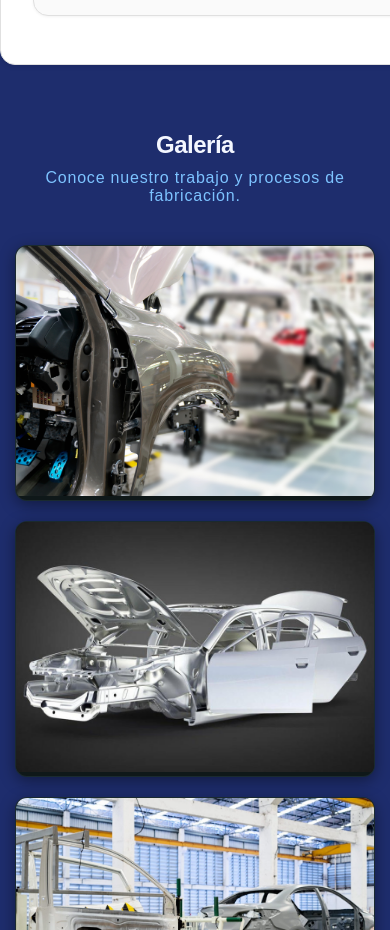
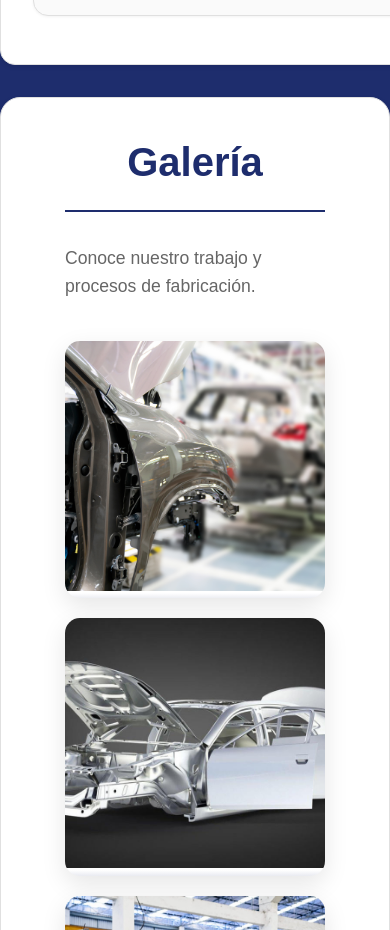
Before and after one commit to 3arlos3ere3er-ctrl/GrupoFraxera, a React (Vite) app: page / in a window 390 px wide. Shown: the part 3360-4290 px from the top of the page. Built offline with nearby package versions, Linux system fonts and the light colour scheme.

Commit message:
Cambio de disenio en galeria, fondo blanco

```diff
--- a/src/Components/Galeria/Galeria.css
+++ b/src/Components/Galeria/Galeria.css
@@ -1,27 +1,28 @@
 .galeria-container {
-  padding: 80px 20px;
-  background: #1e2d6d;
-  color: #f4f7ff;
+  padding: 2rem 4rem;
+  background-color: #ffffff;
+  color: #333333;
+  line-height: 1.6;
   max-width: 1200px;
-  margin: 0 auto;
+  margin: 1rem auto;
+  border-radius: 20px;
+  border: 1px solid #e0e0e0;
+  box-shadow: 0 2px 5px rgba(0, 0, 0, 0.1);
 }
 
 .galeria-container h1 {
   font-size: 2.5rem;
-  font-weight: 700;
-  color: #f4f7ff;
+  color: #1e2d6d;
+  margin-bottom: 2rem;
   text-align: center;
-  margin-bottom: 10px;
-  letter-spacing: -0.5px;
+  border-bottom: 2px solid #1e2d6d;
+  padding-bottom: 1rem;
 }
 
 .galeria-container p {
+  margin-bottom: 40px;
+  color: #666;
   font-size: 1.1rem;
-  color: #7dc3ff;
-  text-align: center;
-  margin-bottom: 60px;
-  font-weight: 400;
-  letter-spacing: 0.05em;
 }
 
 .galeria-grid {
@@ -32,76 +33,30 @@
   margin: 0 auto;
 }
 
-/* ========================================
-   RESPONSIVE DESIGN
-   ======================================== */
-
-@media (max-width: 1024px) {
+@media (max-width: 960px) {
   .galeria-grid {
-    grid-template-columns: repeat(2, 1fr);
-    gap: 25px;
-  }
-
-  .galeria-container {
-    padding: 60px 20px;
-  }
-
-  .galeria-container h1 {
-    font-size: 2rem;
+    grid-template-columns: repeat(2, minmax(250px, 1fr));
   }
 }
 
-@media (max-width: 768px) {
+@media (max-width: 620px) {
   .galeria-grid {
     grid-template-columns: 1fr;
-    gap: 20px;
-  }
-
-  .galeria-container {
-    padding: 50px 15px;
-  }
-
-  .galeria-container h1 {
-    font-size: 1.8rem;
-  }
-
-  .galeria-container p {
-    font-size: 1rem;
-    margin-bottom: 40px;
-  }
-
-  .galeria-modal-content {
-    max-width: 90%;
-    padding: 30px;
-  }
-}
-
-@media (max-width: 480px) {
-  .galeria-container h1 {
-    font-size: 1.5rem;
-  }
-
-  .galeria-modal-content {
-    max-height: 85vh;
-    padding: 25px;
   }
 }
 
 .galeria-item {
   position: relative;
   overflow: hidden;
-  border-radius: 12px;
-  box-shadow: 0 4px 15px rgba(0, 0, 0, 0.4);
-  border: 1px solid rgba(125, 195, 255, 0.1);
-  transition: all 0.3s ease;
+  border-radius: 15px;
+  box-shadow: 0 8px 25px rgba(0, 0, 0, 0.1);
+  transition: transform 0.3s ease, box-shadow 0.3s ease;
   cursor: pointer;
-  background: #0f1819;
 }
 
 .galeria-item:hover {
-  transform: translateY(-8px);
-  box-shadow: 0 12px 35px rgba(93, 141, 255, 0.2);
-  border-color: rgba(125, 195, 255, 0.4);
+  transform: translateY(-10px);
+  box-shadow: 0 15px 40px rgba(0, 0, 0, 0.2);
 }
 
 .galeria-item img {
@@ -120,8 +75,8 @@
   bottom: -50px;
   width: 100%;
   padding: 15px;
-  background: linear-gradient(transparent, rgba(0, 0, 0, 0.7));
-  color: #f4f7ff;
+  background: linear-gradient(transparent, rgba(30, 45, 109, 0.9));
+  color: white;
   transition: bottom 0.3s ease;
   text-align: center;
   font-weight: 600;
@@ -138,7 +93,7 @@
 }
 
 .galeria-button {
-  background: linear-gradient(135deg, #5d8dff 0%, #3b5bdc 100%);
+  background: #1e2d6d;
   color: #ffffff;
   border: none;
   border-radius: 999px;
@@ -146,89 +101,54 @@
   font-size: 1rem;
   font-weight: 700;
   cursor: pointer;
-  transition: transform 180ms ease, box-shadow 180ms ease, background-color 180ms ease;
+  transition: transform 0.3s ease, box-shadow 0.3s ease, background 0.3s ease;
+  box-shadow: 0 10px 25px rgba(30, 45, 109, 0.18);
 }
 
-.galeria-button:hover,
+.galeria-button:hover {
+  transform: translateY(-2px);
+  box-shadow: 0 16px 30px rgba(30, 45, 109, 0.2);
+  background: #16224f;
+}
+
 .galeria-button:focus-visible {
-  transform: translateY(-2px);
-  box-shadow: 0 18px 34px rgba(20, 42, 78, 0.18);
+  outline: 3px solid rgba(30, 45, 109, 0.25);
+  outline-offset: 4px;
 }
 
 .galeria-modal {
   position: fixed;
-  top: 0;
-  left: 0;
-  width: 100%;
-  height: 100%;
-  background: rgba(0, 0, 0, 0.8);
+  inset: 0;
   display: flex;
+  justify-content: center;
   align-items: center;
-  justify-content: center;
+  background: rgba(16, 24, 34, 0.85);
   z-index: 1000;
-  padding: 20px;
-  animation: fadeInBackdrop 0.3s ease;
-  backdrop-filter: blur(4px);
-}
-
-@keyframes fadeInBackdrop {
-  from {
-    opacity: 0;
-  }
-  to {
-    opacity: 1;
-  }
+  padding: 1.5rem;
 }
 
 .galeria-modal-content {
   position: relative;
-  width: 100%;
-  max-width: 600px;
+  width: min(100%, 960px);
   max-height: 90vh;
-  overflow-y: auto;
-  background: #0f1819;
-  border-radius: 16px;
-  box-shadow: 0 20px 60px rgba(0, 0, 0, 0.6);
-  border: 1px solid rgba(125, 195, 255, 0.15);
-  animation: slideInModal 0.3s cubic-bezier(0.34, 1.56, 0.64, 1);
-  padding: 40px;
+  overflow: auto;
+  background: #ffffff;
+  border-radius: 24px;
+  padding: 1.5rem;
+  box-shadow: 0 25px 60px rgba(0, 0, 0, 0.25);
 }
 
-@keyframes slideInModal {
-  from {
-    opacity: 0;
-    transform: translateY(-50px) scale(0.95);
-  }
-  to {
-    opacity: 1;
-    transform: translateY(0) scale(1);
-  }
-}
 .galeria-modal-close {
   position: absolute;
-  top: 20px;
-  right: 20px;
-  width: 40px;
-  height: 40px;
+  top: 1rem;
+  right: 1rem;
+  background: transparent;
   border: none;
-  background: rgba(125, 195, 255, 0.1);
-  border-radius: 50%;
-  font-size: 28px;
+  color: #1e2d6d;
+  font-size: 2rem;
+  font-weight: 700;
   cursor: pointer;
-  color: #7dc3ff;
-  display: flex;
-  align-items: center;
-  justify-content: center;
-  transition: all 0.2s ease;
-}
-
-.galeria-modal-close:hover {
-  background: rgba(125, 195, 255, 0.25);
-  transform: scale(1.1);
-}
-
-.galeria-modal-close:active {
-  transform: scale(0.95);
+  line-height: 1;
 }
 
 .galeria-modal-content img {
@@ -240,8 +160,7 @@
 
 .galeria-modal-content p {
   margin-top: 1rem;
-  color: #f4f7ff;
+  color: #333333;
   font-size: 1rem;
   text-align: center;
-  font-weight: 600;
 }
```
